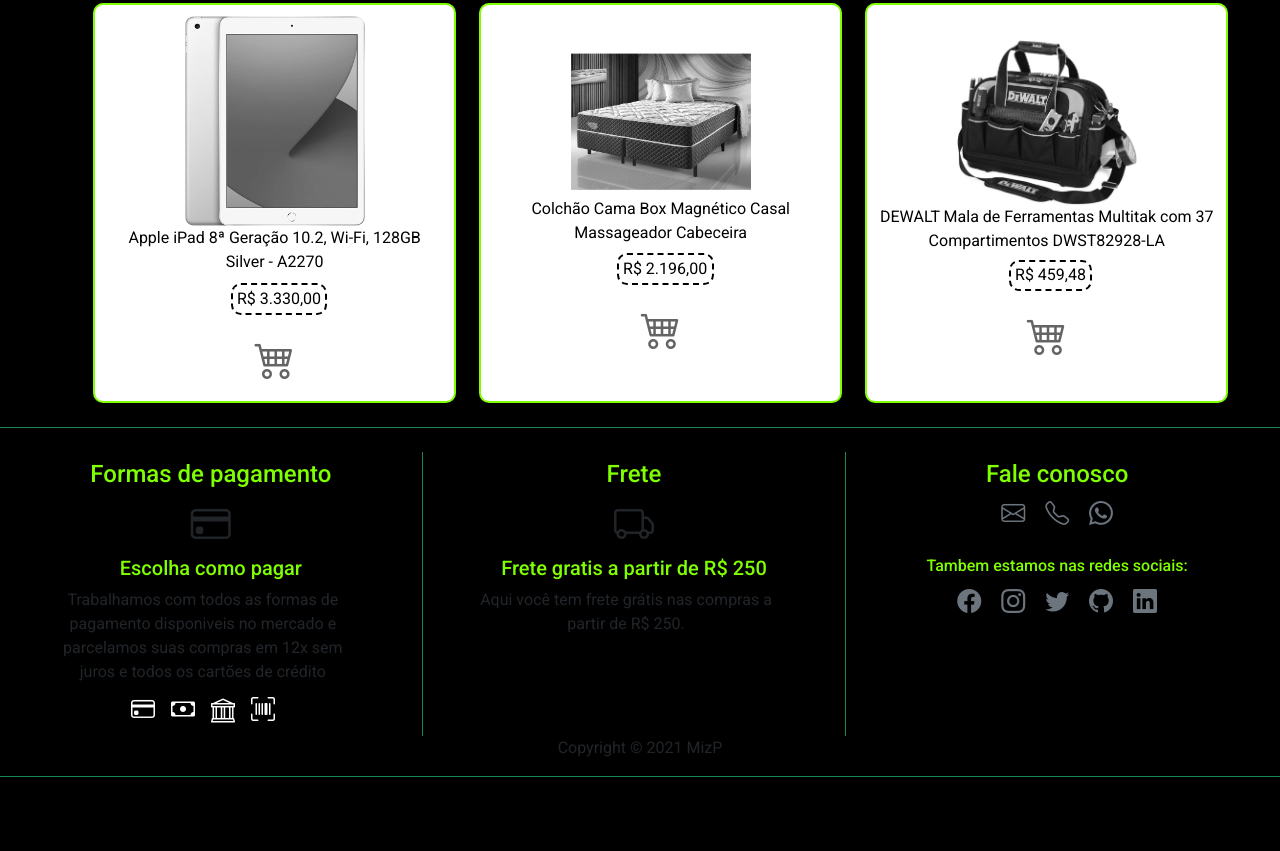
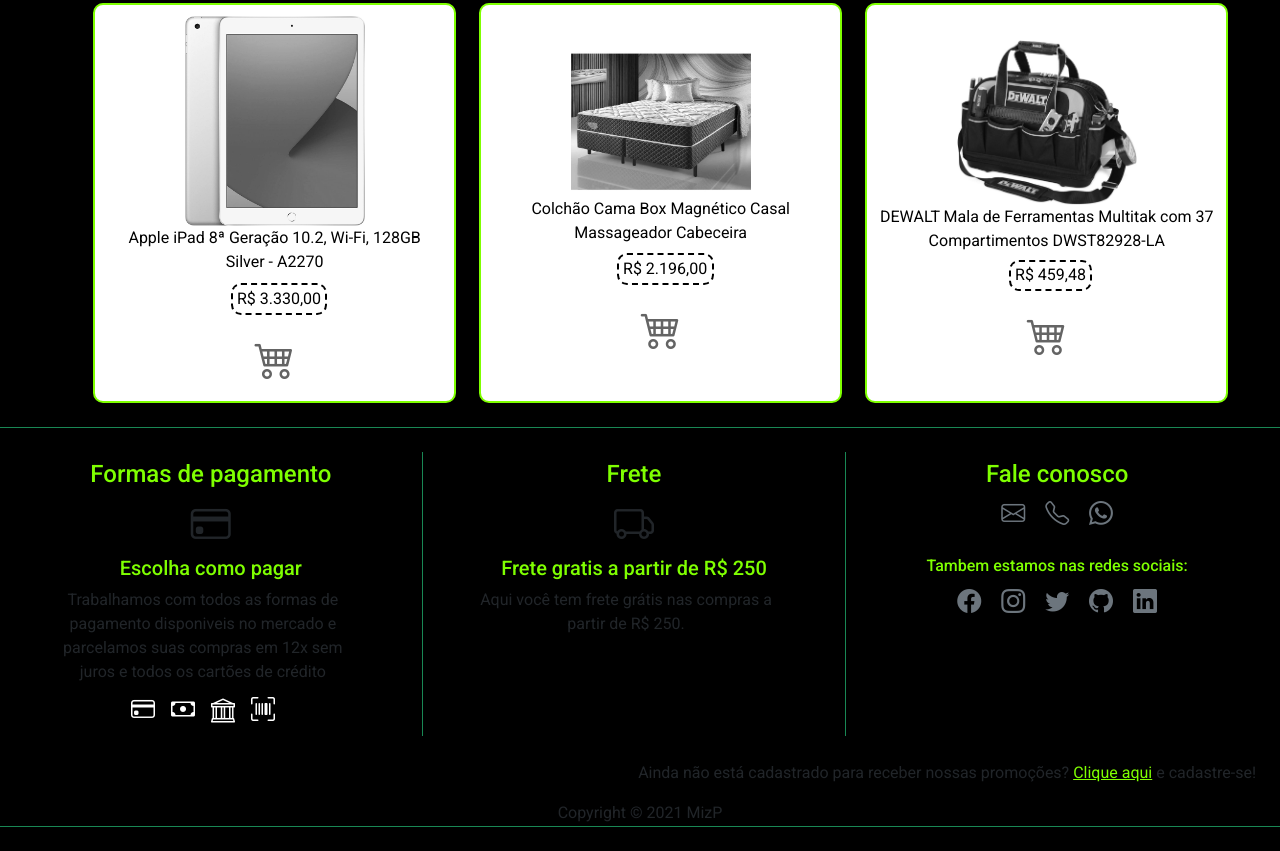
Before and after one commit to IMoisasZ/MizP, a plain HTML site: page site.html in a window 1280 px wide. Shown: the part 1775-2626 px from the top of the page. Before the commit the page ends 2576 px from the top, so only its background shows below. Drawn offline with nearby package versions, Linux system fonts and the light colour scheme.

Commit message:
criado link para voltar ao index e se cadastrar para receber as promoções!

```diff
--- a/css/style.css
+++ b/css/style.css
@@ -66,7 +66,8 @@
     color: white;
 }
 
-.aqui-login{
+.aqui-login,
+.aqui-index{
     color: chartreuse;
 }
 
@@ -403,7 +404,7 @@
 
 /* footer */
 footer{
-    height: 350px;
+    height: 400px;
 }
 .icon{
     color: #6c757d;
@@ -452,3 +453,8 @@
 #frete-gratis{
     color: chartreuse;
 }
+
+.cadastrar-index{
+    margin-top: 2%;
+    text-align: end;
+}
--- a/site.html
+++ b/site.html
@@ -266,6 +266,11 @@
           </address>
         </div>
       </div>
+      <div class="row">
+        <div>
+          <p class="cadastrar-index">Ainda não está cadastrado para receber nossas promoções? <a href="/index.html" class="aqui-index">Clique aqui</a> e cadastre-se!</p>
+        </div>
+      </div>
       <div class="row d-flex justify-content-center m-0">
         <div class="col-xl-12">
           <p class="text-center">Copyright &copy; 2021 MizP</p>
```
